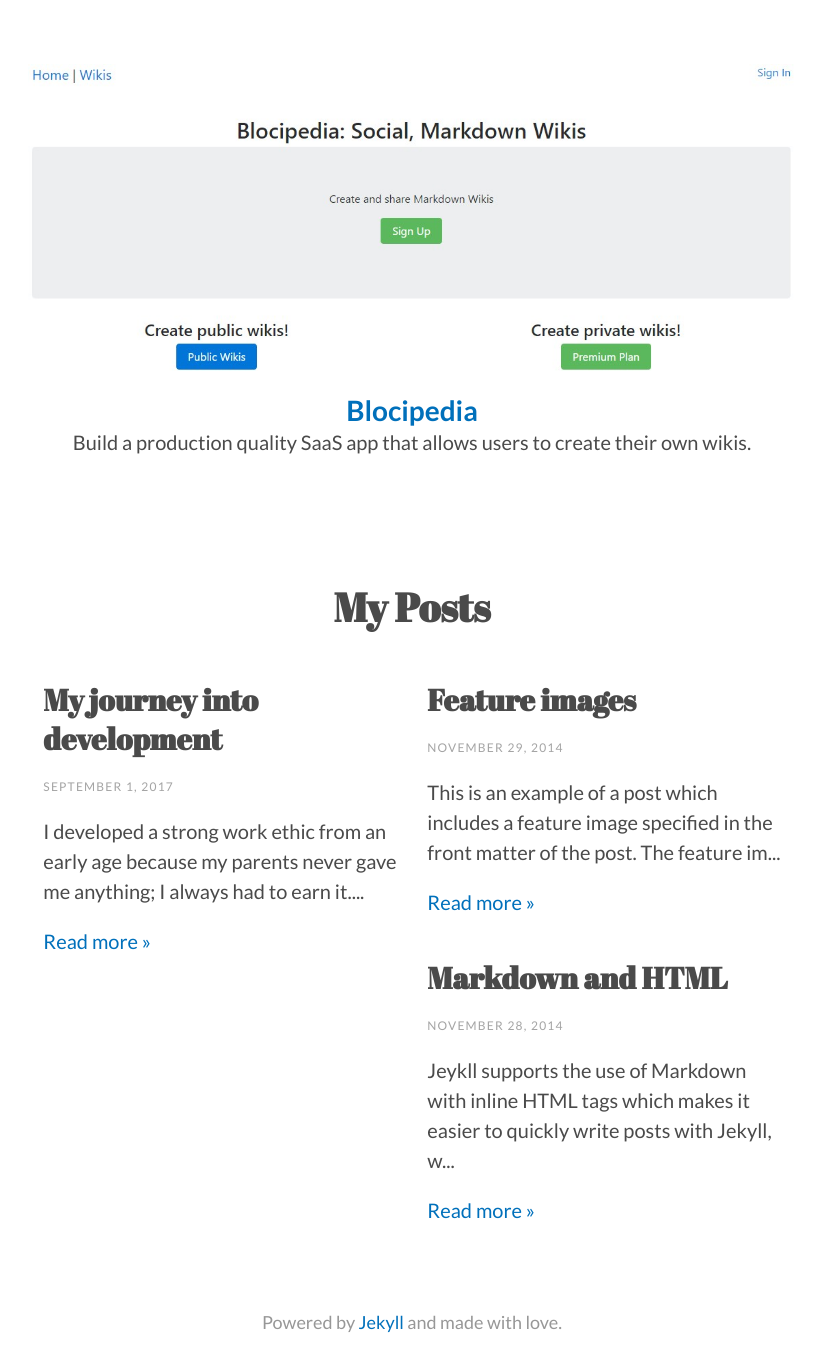
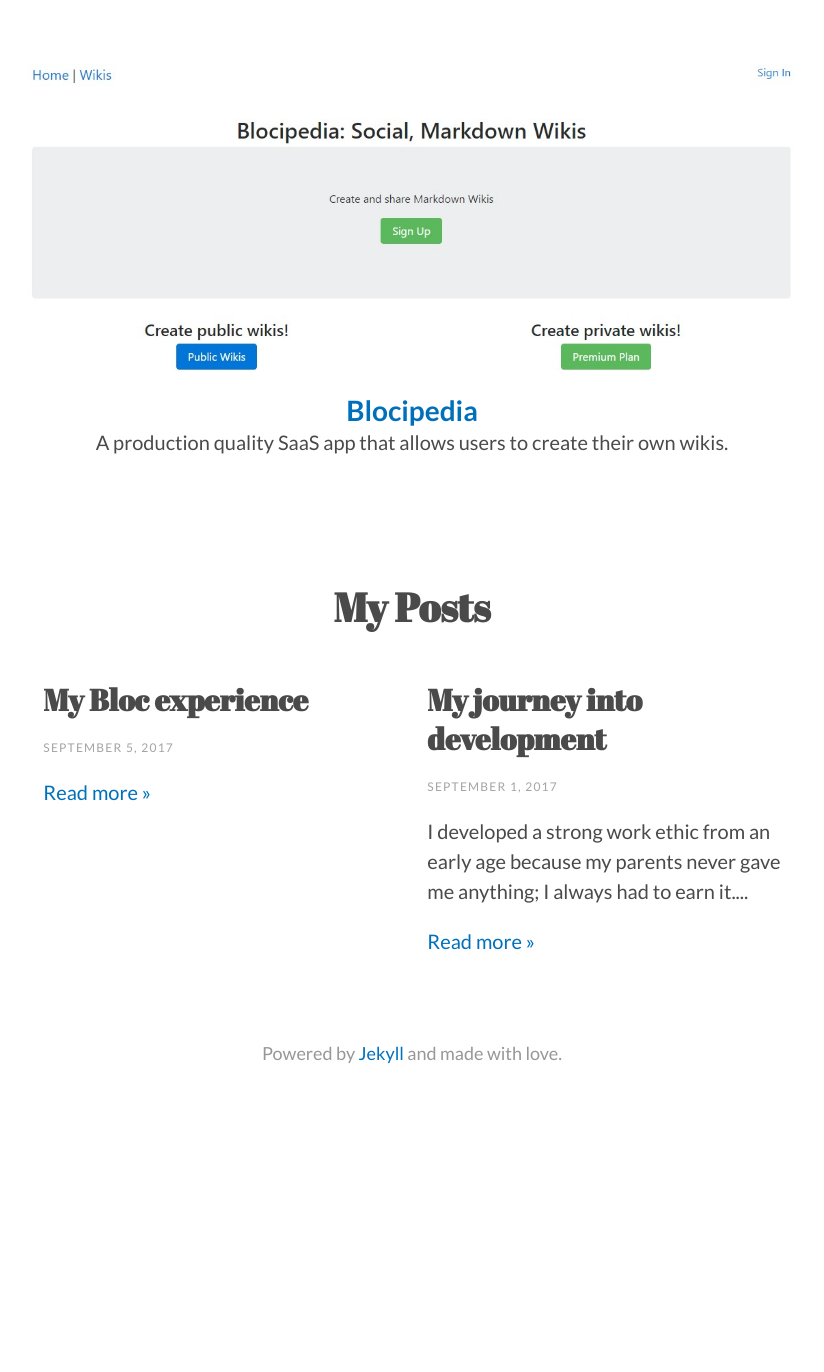
Before and after one commit to Bloc/portfolio-kami, a Jekyll site: the page built from index.html, in a window 1280 px wide and 1400 px high, scrolled down 823 px. Shown: the top 1372 px of the window, without its empty margins (228-1052 px from the left). Built offline with Jekyll 4.4.1, drawn with Linux system fonts in a browser that asks for light colours; nearby versions of some CDN libraries; the list of posts is cut into pages by our own code; after the commit the page ends 1954 px from its top, so only the background shows below that.

Commit message:
new blog post

```diff
--- a/_portfolio/blocipedia.md
+++ b/_portfolio/blocipedia.md
@@ -2,7 +2,7 @@
 layout: post
 title: Blocipedia
 thumbnail-path: "img/blocipedia.jpg"
-short-description: Build a production quality SaaS app that allows users to create their own wikis.
+short-description: A production quality SaaS app that allows users to create their own wikis.
 
 ---
 
--- a/_posts/2014-11-28-markdown-and-html.md
+++ /dev/null
@@ -1,51 +0,0 @@
----
-layout: post
-title: Markdown and HTML
----
-
-Jeykll supports the use of [Markdown](http://daringfireball.net/projects/markdown/syntax) with inline HTML tags which makes it easier to quickly write posts with Jekyll, without having to worry too much about text formatting. A sample of the formatting follows.
-
-Tables have also been extended from Markdown:
-
-First Header  | Second Header
-------------- | -------------
-Content Cell  | Content Cell
-Content Cell  | Content Cell
-
-Here's an example of an image, which is included using Markdown:
-
-![Geometric pattern with fading gradient]({{ site.baseurl }}/img/blocflix.png)
-
-Highlighting for code in Jekyll is done using Pygments or Rouge. This theme makes use of Pygments by default.
-
-{% highlight js %}
-// count to ten
-for (var i = 1; i <= 10; i++) {
-    console.log(i);
-}
-{% endhighlight %}
-
-{% highlight ruby %}
-def show
-  @widget = Widget(params[:id])
-  respond_to do |format|
-    format.html # show.html.erb
-    format.json { render json: @widget }
-  end
-end
-{% endhighlight %}
-
-{% highlight js %}
-// count to twenty
-var j = 0;
-while (j < 20) {
-    j++;
-    console.log(j);
-}
-{% endhighlight %}
-
-Type Theme uses KaTeX to display maths. Equations such as $$S_n = a \times \frac{1-r^n}{1-r}$$ can be displayed inline.
-
-Alternatively, they can be shown on a new line:
-
-$$ f(x) = \int \frac{2x^2+4x+6}{x-2} $$
--- a/_posts/2014-11-29-feature-images.md
+++ /dev/null
@@ -1,6 +0,0 @@
----
-layout: post
-title: Feature images
-feature-img: "img/sample_feature_img.png"
----
-This is an example of a post which includes a feature image specified in the front matter of the post. The feature image spans the full-width of the page, and is shown with the title on permalink pages.
--- /dev/null
+++ b/_posts/2017-09-05-my-bloc-experience.md
@@ -0,0 +1,14 @@
+---
+layout: post
+title: My Bloc experience
+---
+{:.center}
+![]({{ site.baseurl }}/img/bloc.png)
+
+Bloc came along at the perfect time, when I was looking for a change but not quite sure what I wanted in a new career.  My curiosity in coding lead me to search for online options so I could learn the skills required while still working full time.
+
+Bloc is an online bootcamp for individuals looking to break into the developer world.  It offers a flexible part-time web development track that teaches the skills required to become a full-stack developer.  Although there are dozens of other bootcamp options, Bloc was the only one at the time that offered a true one-on-one mentor experience where you can meet with the same individual weekly to discuss pretty much anything.  During mentor sessions, we conducted code reviews, resume/cover letter review and preparation, concept check and understanding, and discussed family and current affairs.  It was an open forum and really helped me connect with my mentor on more than just a student-teacher level.
+
+I actually had two mentors during my time in the program.  My first mentor Tim ended up accepting a higher position with Bloc and transitioned his students to new mentors so he could dedicate more time to making the program better.  My second mentor Chris was amazing.  He worked with me during my time in the backend phase, focusing on Rails.  His experience and knowledge were incredible and whenever I struggled with a concept or ran into a coding roadblock during a project, he was there to help.  We spoke about job searching and preparation at length towards the end of my program.  He had a great deal of advice since he had been in my shoes at one time and had been searching for new jobs himself.
+
+My experience with Bloc was incredible.  I’ve learned things that would have been exponentially more difficult if I had chosen to learn them by myself.  The skills I have acquired will pay huge dividends down the road and will one day culminate into the dream job that I’ve always dreamed of landing.  I’ve made several connections with other students and have built my network considerably.  I love to share my story with other aspiring developers and hope my experience will be the springboard for those individuals to take the plunge into coding.
```
Also changed, not shown: _posts/2017-09-01-my-dev-journey.md (+1 -1 lines), Gemfile.lock, img/10_16_Drew_Hollenback.jpg (added), img/bloc.png (added).
